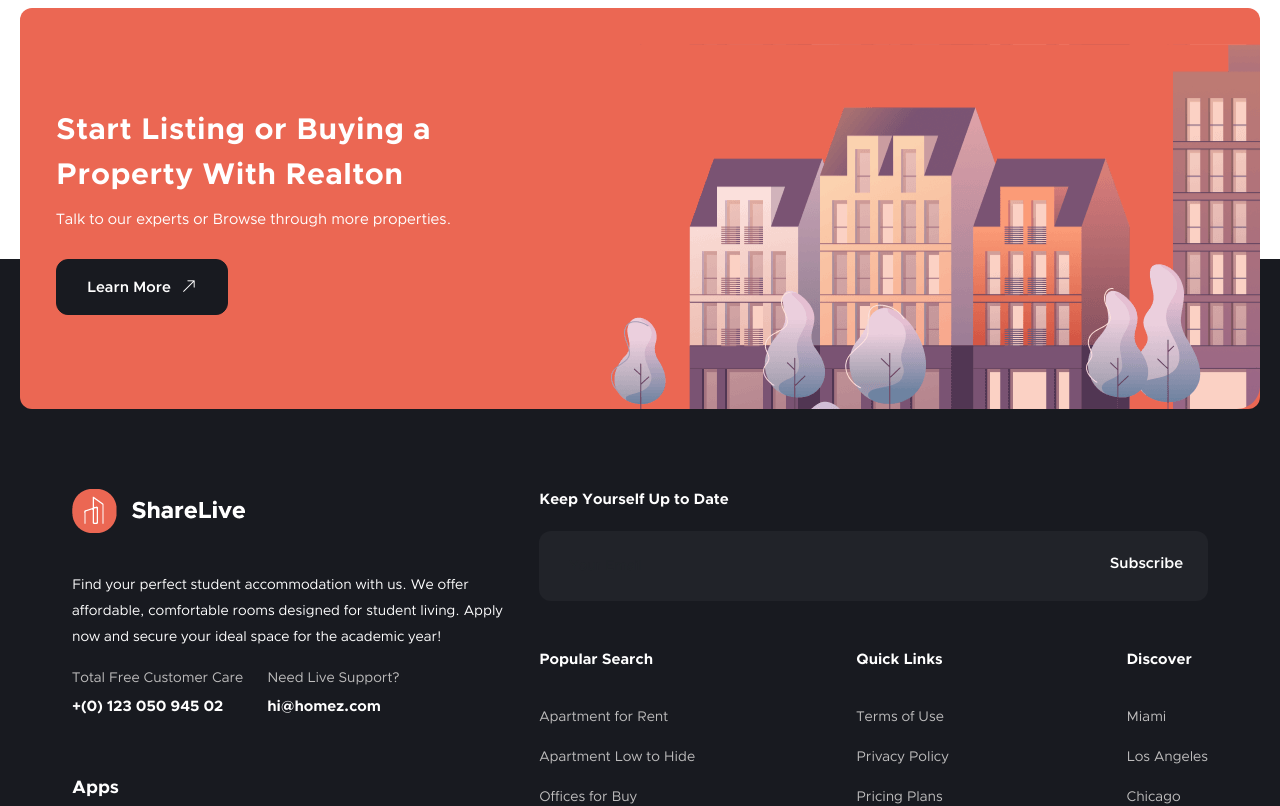
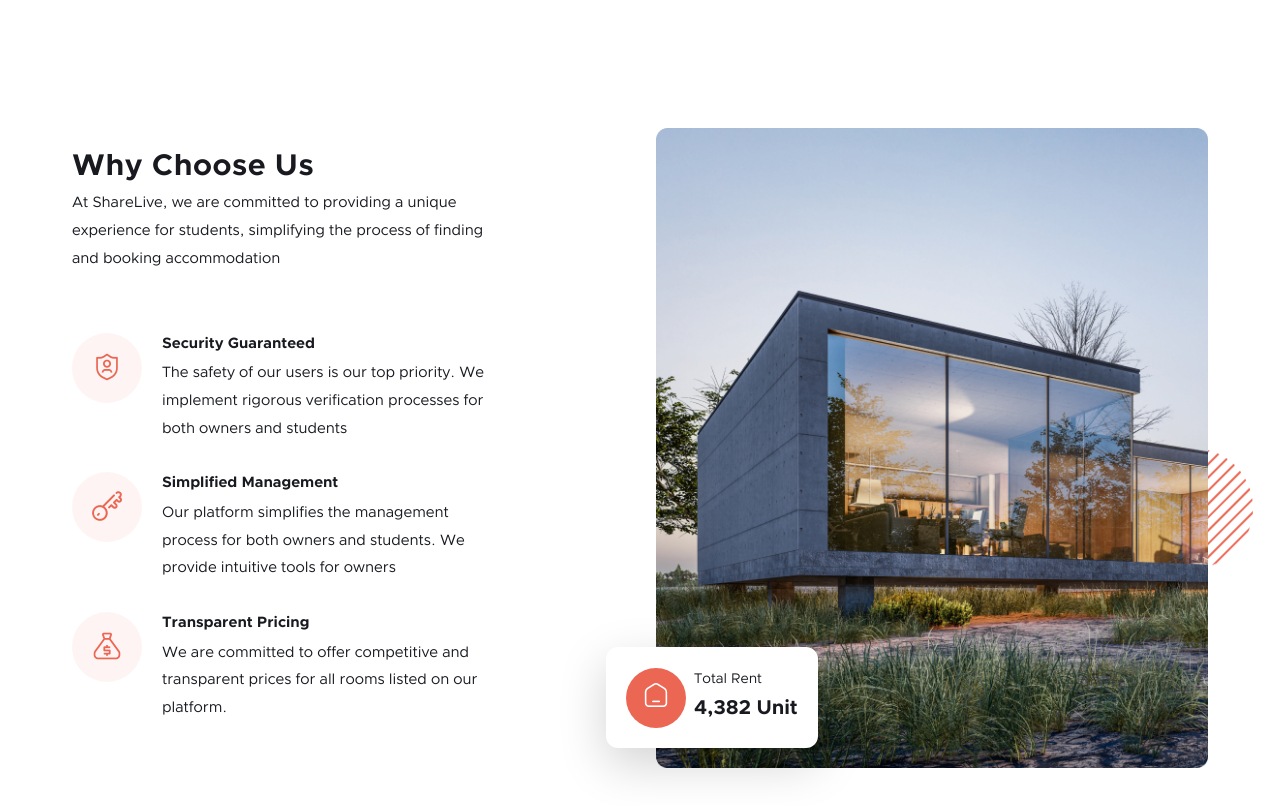
Before and after one commit to jmcamposdev/shareLive, a React (Vite) app in the folder frontend/: page / in a window 1280 px wide. Shown: the part 4480-5286 px from the top of the page. Built offline with nearby package versions, Linux system fonts and the light colour scheme.

Commit message:
Implement Why Choose Us section to home

```diff
--- /dev/null
+++ b/frontend/src/components/Home/WhyChoose/WhyChoose.jsx
@@ -0,0 +1,69 @@
+import WhyChooseFeaturesData from '../../../data/home/whyChooseFeaturesData'
+import WhyChooseImg from '../../../assets/img/home/why-chose.png'
+import OrangeCircleImg from '../../../assets/vectors/orangePatternCircle.svg'
+import { Link } from 'react-router-dom'
+import WhyChooseFeatures from './WhyChooseFeatures/WhyChooseFeatures'
+
+const WhyChoose = () => {
+  return (
+    <section className='pb90 mt90 mb90'>
+      <div className='container mx-auto sm:px-4'>
+        <div
+          className='flex flex-wrap  md:items-center justify-between'
+          data-aos='fade-left'
+          data-aos-delay='100'
+        >
+          <div
+            className='md:w-1/2 pr-4 pl-4 lg:w-2/5 lg:mx-1/6'
+            data-aos='fade-right'
+            data-aos-delay='300'
+          >
+            <div className='main-title2'>
+              <h2 className='title'>Why Choose Us</h2>
+              <p className='paragraph fz15'>
+                At ShareLive, we are committed to providing a unique experience for students, simplifying the process of finding and booking accommodation
+              </p>
+            </div>
+            {/* End main-title2 */}
+
+            <div className='why-chose-list'>
+              <WhyChooseFeatures features={WhyChooseFeaturesData} />
+            </div>
+            {/* End .why-chose-list */}
+          </div>
+          {/* End .col-6 */}
+
+          <div className='md:w-1/2 pr-4 pl-4 lg:w-1/2'>
+            <div className='relative mb30-md'>
+              <img
+                width={591}
+                height={685}
+                priority
+                className='w-full h-full cover'
+                src={WhyChooseImg}
+                alt='why chosse'
+              />
+              <img
+                className='absolute top-[50%] right-[-45px] z-[-1]'
+                src={OrangeCircleImg}
+                alt='Orange Circle'
+              />
+              <Link href='/single-v1/5'>
+                <div className='iconbox-style5 flex items-center shadow-lg'>
+                  <span className='icon flaticon-home flex-shrink-0' />
+                  <div className='iconbox-content flex-shrink-1 ms-2'>
+                    <p className='text mb-0'>Total Rent</p>
+                    <h4 className='title mb-0'>4,382 Unit</h4>
+                  </div>
+                </div>
+              </Link>
+            </div>
+          </div>
+          {/* End .col-6 */}
+        </div>
+      </div>
+    </section>
+  )
+}
+
+export default WhyChoose
--- /dev/null
+++ b/frontend/src/components/Home/WhyChoose/WhyChooseFeatures/WhyChooseFeatures.jsx
@@ -0,0 +1,17 @@
+const WhyChooseFeatures = ({ features }) => {
+  return (
+    <>
+      {features.map((feature, index) => (
+        <div className='list-one d-flex align-items-start mb30' key={index}>
+          <span className={`list-icon flex-shrink-0 ${feature.icon}`} />
+          <div className='list-content flex-grow-1 ml20'>
+            <h6 className='mb-1'>{feature.title}</h6>
+            <p className='text mb-0 fz15'>{feature.description}</p>
+          </div>
+        </div>
+      ))}
+    </>
+  )
+}
+
+export default WhyChooseFeatures
--- /dev/null
+++ b/frontend/src/data/home/whyChooseFeaturesData.js
@@ -0,0 +1,20 @@
+export default [
+  {
+    icon: 'flaticon-security',
+    title: 'Security Guaranteed',
+    description:
+      'The safety of our users is our top priority. We implement rigorous verification processes for both owners and students'
+  },
+  {
+    icon: 'flaticon-keywording',
+    title: 'Simplified Management',
+    description:
+      'Our platform simplifies the management process for both owners and students. We provide intuitive tools for owners'
+  },
+  {
+    icon: 'flaticon-investment',
+    title: 'Transparent Pricing',
+    description:
+      'We are committed to offer competitive and transparent prices for all rooms listed on our platform.'
+  }
+]
--- a/frontend/src/pages/WebPages/Home/Home.jsx
+++ b/frontend/src/pages/WebPages/Home/Home.jsx
@@ -2,6 +2,7 @@ import HomeHero from '../../../components/Heros/HomeHero/HomeHero'
 import FunFact from '../../../components/Home/FunFact/FunFact'
 import PopularCities from '../../../components/Home/PopularCities/PopularCities'
 import Statistics from '../../../components/Home/Statistics/Statistics'
+import WhyChoose from '../../../components/Home/WhyChoose/WhyChoose'
 import RoomsNearYou from '../../../components/RoomsNearYou/RoomsNearYou'
 import WebLayout from '../../../layout/WebLayout'
 
@@ -13,6 +14,7 @@ function Home () {
       <Statistics />
       <PopularCities />
       <FunFact />
+      <WhyChoose />
     </WebLayout>
   )
 }
```
Also changed, not shown: frontend/src/assets/img/home/why-chose.png (added), frontend/src/css/theme/style.css.
